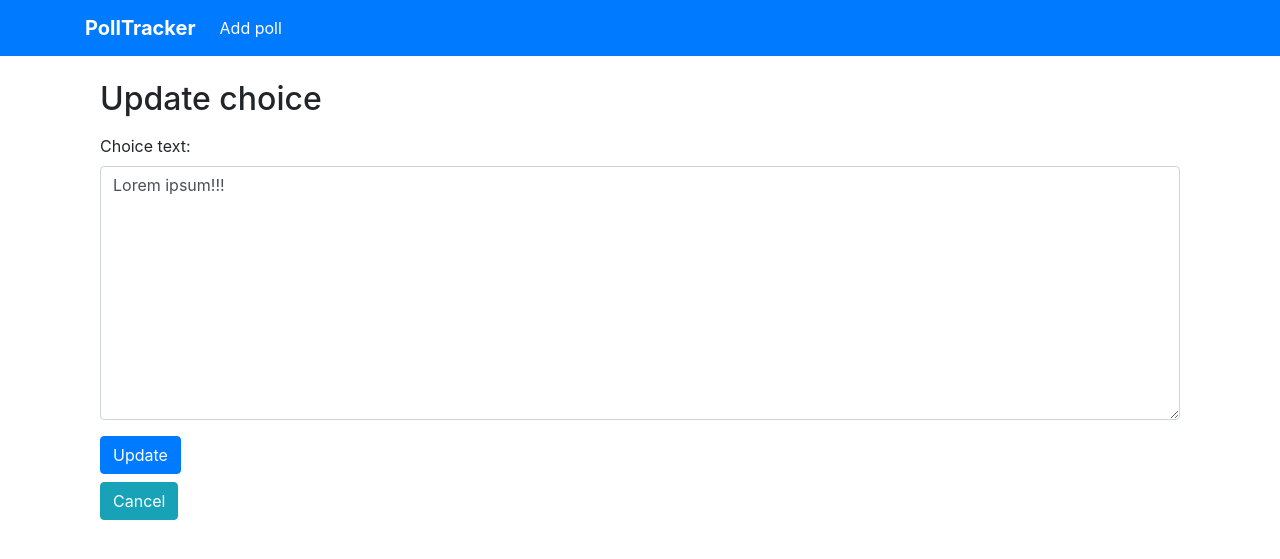
After one commit to ihinion/exam_7, a Django app: page /poll/1/choice/update/ in a window 1280 px wide. The commit adds this page. Shown: the top 559 px of the page. Run offline with Django 3.2, Linux system fonts and the light colour scheme; data comes from the database, SQL or seed files in the repository; some libraries are stand-ins or nearby versions.

Commit message:
Created ChoiceUpdateView, choice_update.html, choice_card.html, added update button in choice_card.html

```diff
--- a/source/main/urls.py
+++ b/source/main/urls.py
@@ -15,7 +15,8 @@ Including another URLconf
 """
 from django.contrib import admin
 from django.urls import path
-from webapp.views import PollView, IndexView, PollCreateView, PollUpdateView, PollDeleteView, ChoiceCreateView
+from webapp.views import PollView, IndexView, PollCreateView, PollUpdateView, PollDeleteView, ChoiceCreateView, \
+    ChoiceUpdateView
 
 urlpatterns = [
     path('admin/', admin.site.urls),
@@ -25,4 +26,5 @@ urlpatterns = [
     path('poll/<int:pk>/update/', PollUpdateView.as_view(), name='poll_update'),
     path('poll/<int:pk>/delete/', PollDeleteView.as_view(), name='poll_delete'),
     path('poll/<int:pk>/choice/add/', ChoiceCreateView.as_view(), name='choice_create'),
+    path('poll/<int:pk>/choice/update/', ChoiceUpdateView.as_view(), name='choice_update')
 ]
--- /dev/null
+++ b/source/webapp/templates/choice/choice_update.html
@@ -0,0 +1,10 @@
+{% extends 'base.html' %}
+{% block title %}Update choice{% endblock %}
+{% block content %}
+    <div class="container">
+        <h2 class="my-3">Update choice</h2>
+        {% url 'update' choice.pk as action_url %}
+        {% include 'partial/form.html' with action_url=action_url form_method='post' button_text='Update' %}
+        <a class="btn btn-info mt-2" href="{% url 'poll_view' object.poll.pk %}" role="button">Cancel</a><br>
+    </div>
+{% endblock %}
--- a/source/webapp/templates/partial/choice_card.html
+++ b/source/webapp/templates/partial/choice_card.html
@@ -2,5 +2,8 @@
     <div class="card-body">
         <h5 class="card-title font-weight-bold">Choice: {{ choice.text }}</h5>
         <p><b>Created at:</b> {{ choice.created_at }}</p>
+        <form class="form-inline">
+            <a class="btn btn-info btn-sm mr-3" href="{% url 'choice_update' choice.pk %}" role="button">Update</a>
+        </form>
     </div>
 </div>
--- a/source/webapp/views/choice_views.py
+++ b/source/webapp/views/choice_views.py
@@ -1,5 +1,6 @@
 from django.shortcuts import get_object_or_404, redirect
-from django.views.generic import CreateView
+from django.urls import reverse
+from django.views.generic import CreateView, UpdateView
 
 from webapp.forms import ChoiceForm
 from webapp.models import Choice, Poll
@@ -16,3 +17,12 @@ class ChoiceCreateView(CreateView):
         choice.poll = poll
         choice.save()
         return redirect('poll_view', pk=poll.pk)
+
+
+class ChoiceUpdateView(UpdateView):
+    template_name = 'choice/choice_update.html'
+    model = Choice
+    form_class = ChoiceForm
+
+    def get_success_url(self):
+        return reverse('poll_view', kwargs={'pk': self.object.poll.pk})
```
